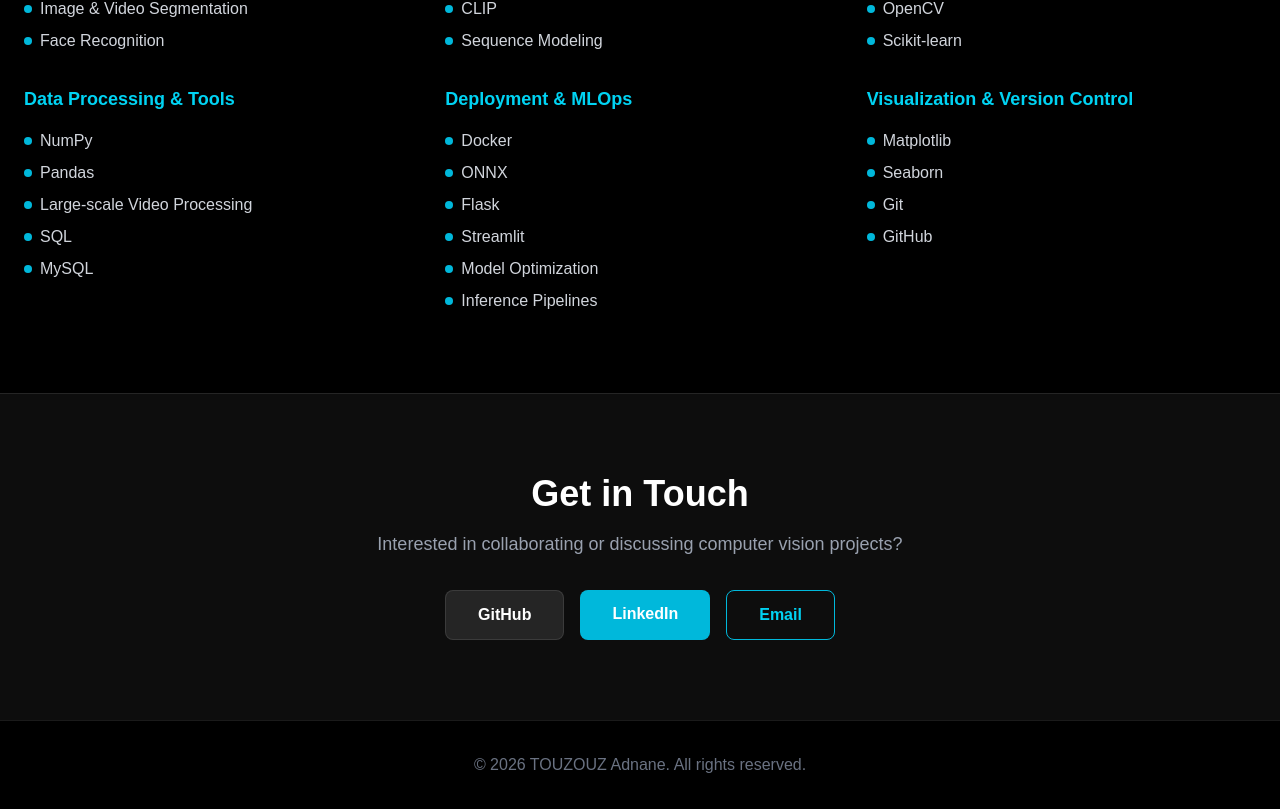
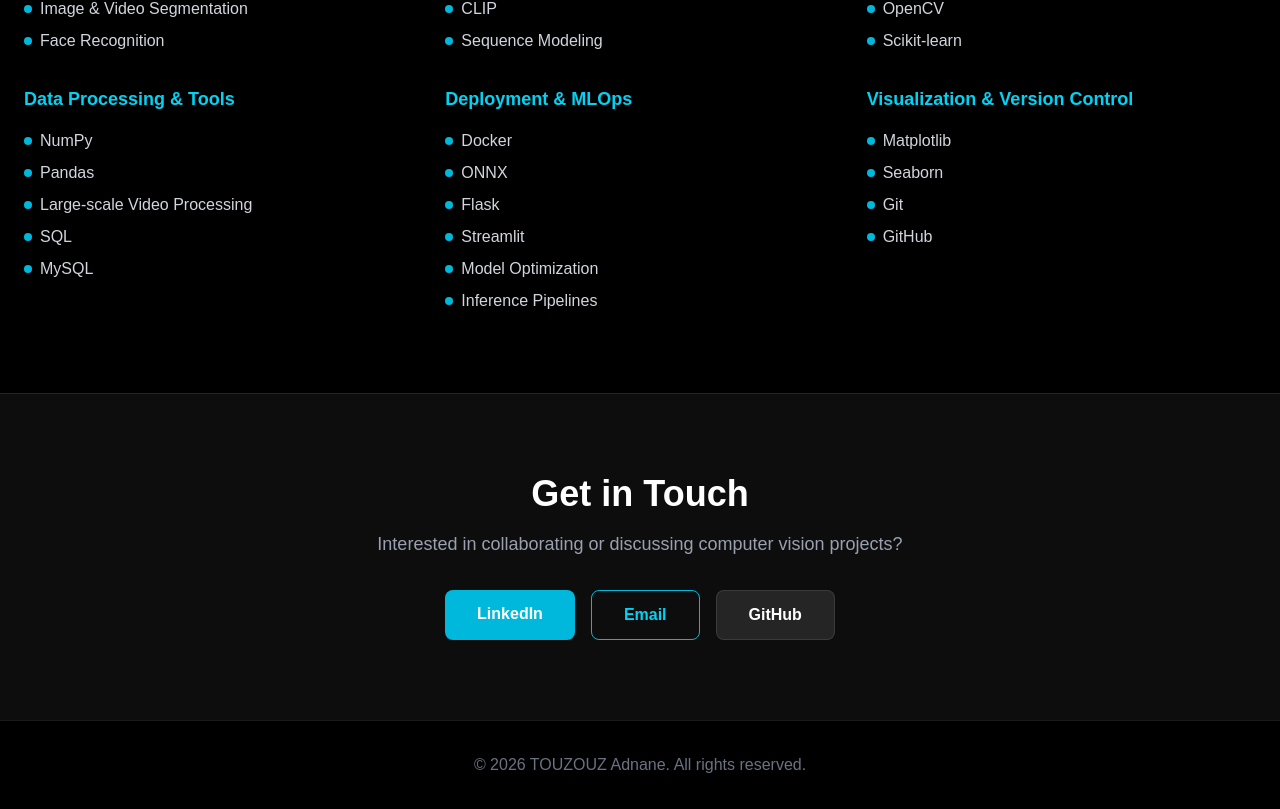
Before and after one commit to TOUZOUZ-Adnane/TOUZOUZ-Adnane, a Next.js app: page / in a window 1280 px wide. Shown: the part 2651-3460 px from the top of the page. Built offline with nearby package versions, Linux system fonts and the light colour scheme.

Commit message:
Add files via upload

```diff
--- a/app/page.tsx
+++ b/app/page.tsx
@@ -243,14 +243,6 @@
           </div>
           <div className="flex flex-col sm:flex-row gap-4 justify-center">
             <a
-              href="https://github.com/adnane-touzouz"
-              target="_blank"
-              rel="noopener noreferrer"
-              className="px-8 py-3 bg-white/10 border border-white/10 text-white hover:bg-white/20 rounded-lg font-semibold transition-colors"
-            >
-              GitHub
-            </a>
-            <a
               href="https://www.linkedin.com/in/adnane-touzouz/"
               target="_blank"
               rel="noopener noreferrer"
@@ -264,6 +256,14 @@
             >
               Email
             </a>
+            <a
+              href="https://github.com/TOUZOUZ-Adnane"
+              target="_blank"
+              rel="noopener noreferrer"
+              className="px-8 py-3 bg-white/10 border border-white/10 text-white hover:bg-white/20 rounded-lg font-semibold transition-colors"
+            >
+              GitHub
+            </a>
           </div>
         </div>
       </section>
```
Also changed, not shown: 16 other files (tests, documents, lock files or other folders).
